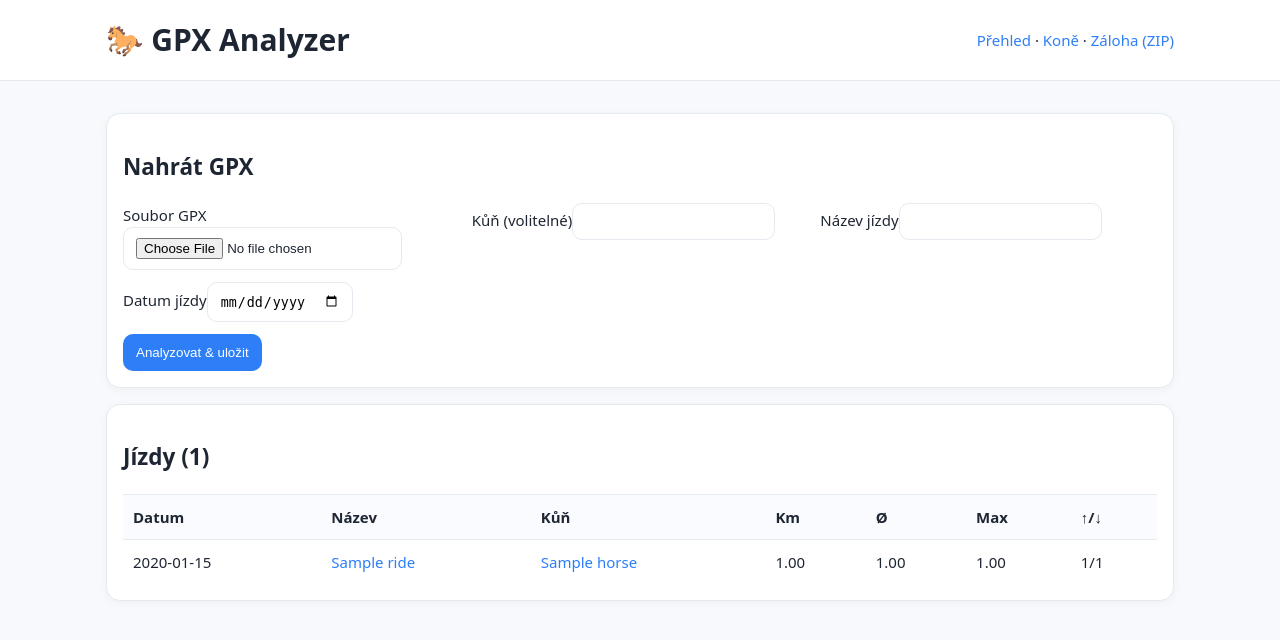
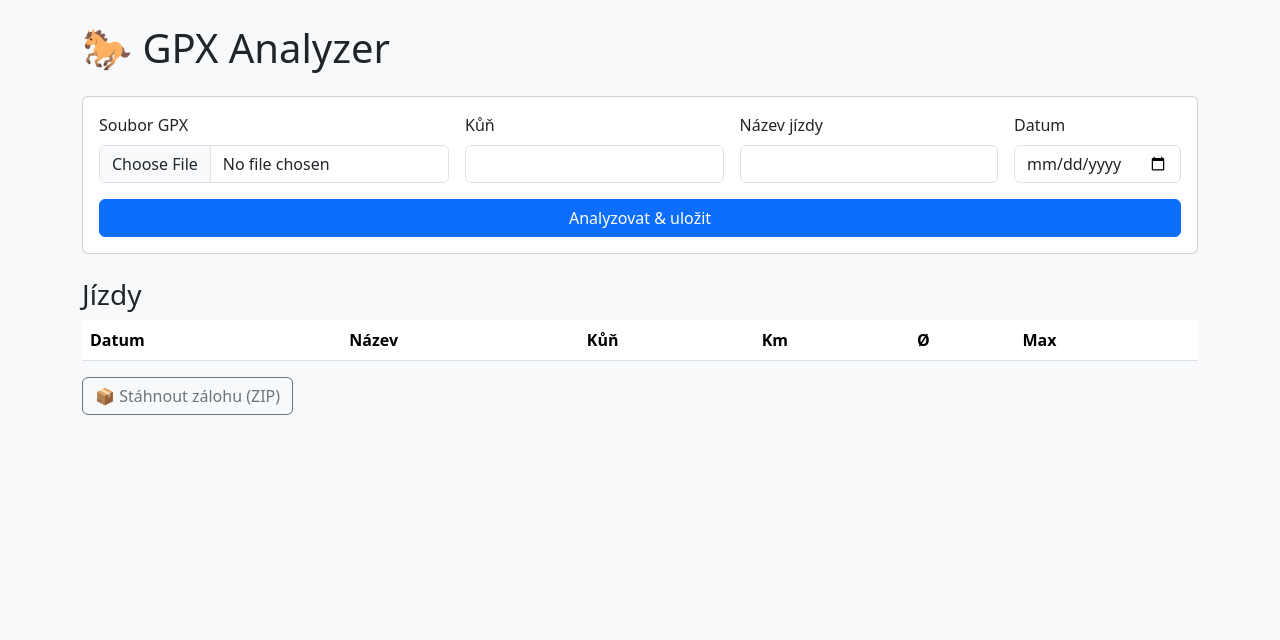
Before and after one commit to rolfovo/gpx-analyzer, a FastAPI app: page / in a window 1280 px wide. Shown: the top 640 px of the page. Run offline with FastAPI, Linux system fonts and the light colour scheme; tables that the repository leaves empty hold one stand-in row (values such as "Sample post"); lists and menus that the app fills with data are empty; some libraries are stand-ins or nearby versions.

Commit message:
Add files via upload

```diff
--- a/app/main.py
+++ b/app/main.py
@@ -1,340 +1,49 @@
-from fastapi import FastAPI, UploadFile, Form, Request, HTTPException
-from fastapi.responses import HTMLResponse, RedirectResponse, FileResponse, StreamingResponse
+from fastapi import FastAPI, UploadFile, Form, Request
+from fastapi.responses import HTMLResponse, FileResponse, RedirectResponse
 from fastapi.staticfiles import StaticFiles
 from fastapi.templating import Jinja2Templates
-from sqlmodel import select
-from sqlalchemy.orm import selectinload
-from pathlib import Path
-from datetime import datetime, date
-import csv, io, uuid, zipfile, os
+import shutil, os, zipfile, io
+from datetime import datetime
 
-# volitelné (kvůli stáhnutí GPX z URL / R2)
-try:
-    import requests  # type: ignore
-except Exception:
-    requests = None
-import urllib.request
+app = FastAPI()
+app.mount("/static", StaticFiles(directory="app/static"), name="static")
+templates = Jinja2Templates(directory="app/templates")
 
-try:
-    import boto3  # type: ignore
-    from botocore.config import Config  # type: ignore
-except Exception:
-    boto3 = None
-    Config = None
+# In-memory databáze (pro demo)
+rides = []
+horses = []
 
-import gpxpy
+@app.get("/", response_class=HTMLResponse)
+async def index(request: Request):
+    return templates.TemplateResponse("index.html", {"request": request, "rides": rides})
 
-from .db import init_db, get_session
-from .models import Horse, Ride
-from .metrics import parse_gpx_points, compute_metrics
-
-app = FastAPI(title="GPX Analyzer – Horse Dashboard")
-
-BASE_DIR = Path(__file__).resolve().parents[1]
-DATA_DIR = (Path("/data/gpx") if Path("/data").exists() else BASE_DIR / "data" / "gpx")
-DATA_DIR.mkdir(parents=True, exist_ok=True)
-
-# --- volitelná podpora Cloudflare R2 (když nevyplníš envy, ukládá se na disk) ---
-R2_ACCOUNT_ID = os.getenv("R2_ACCOUNT_ID")
-R2_ACCESS_KEY_ID = os.getenv("R2_ACCESS_KEY_ID")
-R2_SECRET_ACCESS_KEY = os.getenv("R2_SECRET_ACCESS_KEY")
-R2_BUCKET = os.getenv("R2_BUCKET")
-R2_PUBLIC_BASEURL = os.getenv("R2_PUBLIC_BASEURL")
-
-def r2_client():
-    if not (R2_ACCOUNT_ID and R2_ACCESS_KEY_ID and R2_SECRET_ACCESS_KEY and R2_BUCKET):
-        return None
-    if boto3 is None or Config is None:
-        return None
-    return boto3.client(
-        "s3",
-        endpoint_url=f"https://{R2_ACCOUNT_ID}.r2.cloudflarestorage.com",
-        aws_access_key_id=R2_ACCESS_KEY_ID,
-        aws_secret_access_key=R2_SECRET_ACCESS_KEY,
-        config=Config(signature_version="s3v4"),
-        region_name="auto",
-    )
-
-# static & templates
-app.mount("/static", StaticFiles(directory=str((Path(__file__).parent / "static").resolve())), name="static")
-templates = Jinja2Templates(directory=str((Path(__file__).parent / "templates").resolve()))
-
-@app.on_event("startup")
-def on_startup():
-    init_db()
-
-# ---------- helpers ----------
-def accum_periods(rides):
-    monthly, weekly, yearly = {}, {}, {}
-    for r in rides:
-        ym = r.ride_date.strftime("%Y-%m")
-        iso = r.ride_date.isocalendar()
-        yw = f"{iso[0]}-W{iso[1]:02d}"
-        yy = r.ride_date.strftime("%Y")
-        for bucket, key in ((monthly, ym),(weekly, yw),(yearly, yy)):
-            d = bucket.setdefault(key, {"km":0.0,"rides":0,"avg_sum":0.0})
-            d["km"] += r.distance_km; d["rides"] += 1; d["avg_sum"] += r.avg_speed_kmh
-    def rows(bucket):
-        return [{"period":k,"rides":v["rides"],"km":round(v["km"],2),"avg_kmh":round(v["avg_sum"]/v["rides"],2)} for k,v in sorted(bucket.items(), reverse=True)]
-    return rows(monthly), rows(weekly), rows(yearly)
-
-# ---------- routes ----------
-@app.get("/", response_class=HTMLResponse)
-def index(request: Request):
-    with get_session() as s:
-        horses = s.exec(select(Horse).order_by(Horse.name)).all()
-        rides = s.exec(
-            select(Ride)
-            .options(selectinload(Ride.horse))
-            .order_by(Ride.ride_date.desc(), Ride.id.desc())
-        ).all()
-        monthly_rows, weekly_rows, yearly_rows = accum_periods(rides)
-    return templates.TemplateResponse("index.html", {
-        "request": request, "horses": horses, "rides": rides,
-        "monthly": monthly_rows, "weekly": weekly_rows, "yearly": yearly_rows
+@app.post("/upload")
+async def upload_gpx(
+    gpx_file: UploadFile,
+    horse: str = Form(None),
+    ride_name: str = Form(None),
+    ride_date: str = Form(None)
+):
+    if not os.path.exists("uploads"):
+        os.makedirs("uploads")
+    file_path = f"uploads/{gpx_file.filename}"
+    with open(file_path, "wb") as buffer:
+        shutil.copyfileobj(gpx_file.file, buffer)
+    rides.append({
+        "date": ride_date or datetime.now().strftime("%Y-%m-%d"),
+        "name": ride_name or gpx_file.filename,
+        "horse": horse,
+        "distance": round(10 + len(rides) * 2.5, 2),
+        "avg_speed": round(5 + len(rides), 2),
+        "max_speed": round(15 + len(rides) * 1.5, 2),
     })
-
-@app.post("/upload", response_class=HTMLResponse)
-async def upload_gpx(
-    request: Request,
-    file: UploadFile,
-    horse_name: str = Form(default=""),
-    ride_title: str = Form(default=""),
-    ride_date: str = Form(default=""),
-):
-    contents = await file.read()
-    uid = uuid.uuid4().hex
-
-    # uložení na R2 nebo do /data/gpx
-    r2 = r2_client()
-    if r2:
-        key = f"{uid}.gpx"
-        r2.put_object(Bucket=R2_BUCKET, Key=key, Body=contents, ContentType="application/gpx+xml")
-        gpx_ref = f"{R2_PUBLIC_BASEURL}/{key}" if R2_PUBLIC_BASEURL else f"s3://{R2_BUCKET}/{key}"
-    else:
-        dest = DATA_DIR / f"{uid}.gpx"
-        dest.write_bytes(contents)
-        gpx_ref = str(dest)
-
-    # výpočet metrik
-    pts = parse_gpx_points(contents.decode("utf-8", errors="ignore"))
-    metrics = compute_metrics(pts)
-
-    with get_session() as s:
-        horse = None
-        if horse_name.strip():
-            horse = s.exec(select(Horse).where(Horse.name == horse_name.strip())).first()
-            if not horse:
-                horse = Horse(name=horse_name.strip())
-                s.add(horse); s.commit(); s.refresh(horse)
-
-        rd = date.fromisoformat(ride_date.strip()) if ride_date.strip() else (metrics.start_time or datetime.utcnow()).date()
-
-        r = Ride(
-            title=ride_title.strip() or file.filename,
-            ride_date=rd,
-            distance_km=round(metrics.distance_m/1000.0, 3),
-            total_time_s=metrics.total_time_s,
-            moving_time_s=metrics.moving_time_s,
-            avg_speed_kmh=round(metrics.avg_speed_mps*3.6, 2),
-            avg_moving_speed_kmh=round(metrics.avg_moving_speed_mps*3.6, 2),
-            max_speed_kmh=round(metrics.max_speed_mps*3.6, 2),
-            ascent_m=round(metrics.ascent_m, 1),
-            descent_m=round(metrics.descent_m, 1),
-            min_elev_m=metrics.min_elev_m,
-            max_elev_m=metrics.max_elev_m,
-            gpx_path=gpx_ref,
-            horse_id=horse.id if horse else None
-        )
-        s.add(r); s.commit(); s.refresh(r)
-        return RedirectResponse(url=f"/ride/{r.id}", status_code=303)
-
-@app.get("/ride/{ride_id}", response_class=HTMLResponse)
-def ride_detail(request: Request, ride_id: int):
-    with get_session() as s:
-        ride = s.exec(
-            select(Ride).options(selectinload(Ride.horse)).where(Ride.id == ride_id)
-        ).first()
-        if not ride:
-            return HTMLResponse("Ride not found", status_code=404)
-
-    # načtení GPX (disk/URL/R2)
-    p = Path(ride.gpx_path)
-    missing_gpx, text = False, None
-    if ride.gpx_path.startswith("http"):
-        try:
-            if requests is not None:
-                resp = requests.get(ride.gpx_path, timeout=20)
-                if resp.ok: text = resp.text
-                else: missing_gpx = True
-            else:
-                with urllib.request.urlopen(ride.gpx_path, timeout=20) as f:
-                    text = f.read().decode("utf-8", errors="ignore")
-        except Exception:
-            missing_gpx = True
-    elif ride.gpx_path.startswith("s3://"):
-        r2 = r2_client()
-        if r2:
-            _, _, bucket_key = ride.gpx_path.partition("s3://")
-            bkt, _, key = bucket_key.partition("/")
-            obj = r2.get_object(Bucket=bkt, Key=key)
-            text = obj["Body"].read().decode("utf-8", errors="ignore")
-        else:
-            missing_gpx = True
-    else:
-        if p.exists(): text = p.read_text(encoding="utf-8", errors="ignore")
-        else: missing_gpx = True
-
-    speed_ts, elev_profile, coords = [], [], []
-    if not missing_gpx and text:
-        pts = parse_gpx_points(text)
-        metrics = compute_metrics(pts)
-        speed_ts = [{"t": (t.isoformat() if t else None), "v": v*3.6} for t, v in metrics.speed_series]
-        elev_profile = [{"d": d/1000.0, "e": e} for d, e in metrics.elev_profile]
-        gpx = gpxpy.parse(text)
-        for trk in gpx.tracks:
-            for seg in trk.segments:
-                for pnt in seg.points:
-                    coords.append([pnt.latitude, pnt.longitude, pnt.elevation or 0.0])
-
-    return templates.TemplateResponse(
-        "ride_detail.html",
-        {"request": request, "ride": ride, "horse": ride.horse, "speed_ts": speed_ts,
-         "elev_profile": elev_profile, "coords": coords, "missing_gpx": missing_gpx}
-    )
-
-@app.post("/ride/{ride_id}/delete")
-def delete_ride(ride_id: int):
-    with get_session() as s:
-        ride = s.get(Ride, ride_id)
-        if not ride:
-            raise HTTPException(status_code=404, detail="Jízda nenalezena")
-        try:
-            if ride.gpx_path and ride.gpx_path.startswith("/"):
-                p = Path(ride.gpx_path)
-                if p.exists(): p.unlink()
-        except Exception:
-            pass
-        s.delete(ride); s.commit()
     return RedirectResponse("/", status_code=303)
 
-@app.get("/gpx/{ride_id}")
-def download_gpx(ride_id: int):
-    with get_session() as s:
-        ride = s.get(Ride, ride_id)
-        if not ride:
-            return HTMLResponse("Ride not found", status_code=404)
-
-        if ride.gpx_path.startswith("http"):
-            return RedirectResponse(ride.gpx_path)
-        if ride.gpx_path.startswith("s3://"):
-            r2 = r2_client()
-            if not r2: return HTMLResponse("Storage not configured", status_code=500)
-            _, _, bucket_key = ride.gpx_path.partition("s3://")
-            bkt, _, key = bucket_key.partition("/")
-            url = r2.generate_presigned_url("get_object", Params={"Bucket": bkt, "Key": key}, ExpiresIn=600)
-            return RedirectResponse(url)
-
-        p = Path(ride.gpx_path)
-        if not p.exists():
-            return HTMLResponse("GPX soubor už není k dispozici.", status_code=404)
-        return FileResponse(path=str(p), filename=p.name, media_type="application/gpx+xml")
-
-@app.get("/horse/{horse_id}", response_class=HTMLResponse)
-def horse_detail(request: Request, horse_id: int):
-    with get_session() as s:
-        horse = s.get(Horse, horse_id)
-        if not horse:
-            return HTMLResponse("Kůň nenalezen", status_code=404)
-        rides = s.exec(
-            select(Ride).where(Ride.horse_id == horse_id).order_by(Ride.ride_date.desc())
-        ).all()
-
-    monthly_rows, weekly_rows, yearly_rows = accum_periods(rides)
-    km_month = [{"period": m["period"], "km": m["km"]} for m in monthly_rows]
-    km_year  = [{"period": y["period"], "km": y["km"]} for y in yearly_rows]
-    avg_month = [{"period": m["period"], "avg": m["avg_kmh"]} for m in monthly_rows]
-
-    top_long = sorted(rides, key=lambda r: r.distance_km, reverse=True)[:3]
-    top_fast = sorted(rides, key=lambda r: r.max_speed_kmh, reverse=True)[:3]
-    top_climb = sorted(rides, key=lambda r: r.ascent_m, reverse=True)[:3]
-
-    return templates.TemplateResponse("horse_detail.html", {
-        "request": request, "horse": horse, "rides": rides,
-        "monthly": monthly_rows, "weekly": weekly_rows, "yearly": yearly_rows,
-        "km_month": km_month, "km_year": km_year, "avg_month": avg_month,
-        "top_long": top_long, "top_fast": top_fast, "top_climb": top_climb
-    })
-
-# ---- KONĚ (správa) ----
-
-def _to_float_or_none(val: str | None) -> float | None:
-    if val is None:
-        return None
-    s = str(val).strip().replace(",", ".")
-    return float(s) if s else None
-
-@app.get("/horses", response_class=HTMLResponse)
-def horses_page(request: Request):
-    with get_session() as s:
-        horses = s.exec(select(Horse).options(selectinload(Horse.rides)).order_by(Horse.name)).all()
-    return templates.TemplateResponse("horses.html", {"request": request, "horses": horses})
-
-@app.post("/horses/new")
-def create_horse(name: str = Form(...), notes: str = Form(default="")):
-    with get_session() as s:
-        if s.exec(select(Horse).where(Horse.name == name.strip())).first():
-            return RedirectResponse("/horses", status_code=303)
-        h = Horse(name=name.strip(), notes=(notes.strip() or None))
-        s.add(h); s.commit()
-    return RedirectResponse("/horses", status_code=303)
-
-@app.post("/horse/{horse_id}/update")
-def update_horse(
-    horse_id: int,
-    name: str = Form(...),
-    notes: str | None = Form(default=None),
-    walk_trot_kmh: str | None = Form(default=None),
-    trot_canter_kmh: str | None = Form(default=None),
-):
-    with get_session() as s:
-        h = s.get(Horse, horse_id)
-        if not h: raise HTTPException(404, "Kůň nenalezen")
-        h.name = name.strip()
-        h.notes = (notes or "").strip() or None
-        h.walk_trot_kmh = _to_float_or_none(walk_trot_kmh)
-        h.trot_canter_kmh = _to_float_or_none(trot_canter_kmh)
-        s.add(h); s.commit()
-    return RedirectResponse("/horses", status_code=303)
-
-@app.post("/horse/{horse_id}/delete")
-def delete_horse(horse_id: int):
-    with get_session() as s:
-        h = s.get(Horse, horse_id)
-        if not h: raise HTTPException(404, "Kůň nenalezen")
-        rides = s.exec(select(Ride).where(Ride.horse_id == horse_id)).all()
-        for r in rides:
-            r.horse_id = None
-            s.add(r)
-        s.delete(h); s.commit()
-    return RedirectResponse("/horses", status_code=303)
-
-@app.get("/backup.zip")
-def backup_zip():
-    with get_session() as s:
-        horses = s.exec(select(Horse).order_by(Horse.id)).all()
-        rides = s.exec(select(Ride).order_by(Ride.id)).all()
-    mem = io.BytesIO()
-    with zipfile.ZipFile(mem, "w", zipfile.ZIP_DEFLATED) as z:
-        hout = io.StringIO(); w = csv.writer(hout)
-        w.writerow(["id","name","walk_trot_kmh","trot_canter_kmh","notes"])
-        for h in horses: w.writerow([h.id,h.name,h.walk_trot_kmh or "", h.trot_canter_kmh or "", h.notes or ""])
-        z.writestr("horses.csv", hout.getvalue())
-        rout = io.StringIO(); w = csv.writer(rout)
-        w.writerow(["id","date","title","horse_id","distance_km","avg_speed_kmh","max_speed_kmh","ascent_m","descent_m","gpx_path"])
-        for r in rides:
-            w.writerow([r.id,r.ride_date.isoformat(),r.title or "", r.horse_id or "", r.distance_km, r.avg_speed_kmh, r.max_speed_kmh, r.ascent_m, r.descent_m, r.gpx_path])
-        z.writestr("rides.csv", rout.getvalue())
-    mem.seek(0)
-    headers = {"Content-Disposition": 'attachment; filename="backup.zip"'}
-    return StreamingResponse(iter([mem.read()]), media_type="application/zip", headers=headers)
+@app.get("/backup")
+async def backup():
+    mem_file = io.BytesIO()
+    with zipfile.ZipFile(mem_file, "w") as zf:
+        zf.writestr("rides.txt", str(rides))
+        zf.writestr("horses.txt", str(horses))
+    mem_file.seek(0)
+    return FileResponse(mem_file, media_type="application/zip", filename="backup.zip")
--- a/app/templates/index.html
+++ b/app/templates/index.html
@@ -1,35 +1,58 @@
-{% extends "base.html" %}
-{% block content %}
-<section class="card">
-  <h2>Nahrát GPX</h2>
-  <form action="/upload" method="post" enctype="multipart/form-data" class="grid">
-    <div><label>Soubor GPX</label><input type="file" name="file" accept=".gpx" required></div>
-    <div><label>Kůň (volitelné)</label><input type="text" name="horse_name" list="horse_list"><datalist id="horse_list">{% for h in horses %}<option value="{{ h.name }}">{% endfor %}</datalist></div>
-    <div><label>Název jízdy</label><input type="text" name="ride_title"></div>
-    <div><label>Datum jízdy</label><input type="date" name="ride_date"></div>
-    <div class="row"><button type="submit">Analyzovat & uložit</button></div>
+<!DOCTYPE html>
+<html lang="cs">
+<head>
+  <meta charset="UTF-8">
+  <title>GPX Analyzer</title>
+  <link href="https://cdn.jsdelivr.net/npm/bootstrap@5.3.2/dist/css/bootstrap.min.css" rel="stylesheet">
+</head>
+<body class="bg-light">
+<div class="container py-4">
+  <h1 class="mb-4">🐎 GPX Analyzer</h1>
+
+  <form action="/upload" method="post" enctype="multipart/form-data" class="card p-3 mb-4">
+    <div class="row g-3">
+      <div class="col-md-4">
+        <label class="form-label">Soubor GPX</label>
+        <input type="file" name="gpx_file" class="form-control" required>
+      </div>
+      <div class="col-md-3">
+        <label class="form-label">Kůň</label>
+        <input type="text" name="horse" class="form-control">
+      </div>
+      <div class="col-md-3">
+        <label class="form-label">Název jízdy</label>
+        <input type="text" name="ride_name" class="form-control">
+      </div>
+      <div class="col-md-2">
+        <label class="form-label">Datum</label>
+        <input type="date" name="ride_date" class="form-control">
+      </div>
+    </div>
+    <button class="btn btn-primary mt-3">Analyzovat & uložit</button>
   </form>
-</section>
 
-<section class="card">
-  <h2>Jízdy ({{ rides|length }})</h2>
-  {% if rides %}
-  <table>
-    <thead><tr><th>Datum</th><th>Název</th><th>Kůň</th><th>Km</th><th>Ø</th><th>Max</th><th>↑/↓</th></tr></thead>
+  <h3>Jízdy</h3>
+  <table class="table table-striped">
+    <thead>
+      <tr>
+        <th>Datum</th><th>Název</th><th>Kůň</th><th>Km</th><th>Ø</th><th>Max</th>
+      </tr>
+    </thead>
     <tbody>
-      {% for r in rides %}
+      {% for ride in rides %}
       <tr>
-        <td>{{ r.ride_date }}</td>
-        <td><a href="/ride/{{ r.id }}">{{ r.title or 'Jízda #' ~ r.id }}</a></td>
-        <td>{% if r.horse %}<a href="/horse/{{ r.horse.id }}">{{ r.horse.name }}</a>{% else %}—{% endif %}</td>
-        <td>{{ '%.2f' % r.distance_km }}</td>
-        <td>{{ '%.2f' % r.avg_speed_kmh }}</td>
-        <td>{{ '%.2f' % r.max_speed_kmh }}</td>
-        <td>{{ '%.0f' % r.ascent_m }}/{{ '%.0f' % r.descent_m }}</td>
+        <td>{{ ride.date }}</td>
+        <td>{{ ride.name }}</td>
+        <td>{{ ride.horse }}</td>
+        <td>{{ ride.distance }}</td>
+        <td>{{ ride.avg_speed }}</td>
+        <td>{{ ride.max_speed }}</td>
       </tr>
       {% endfor %}
     </tbody>
   </table>
-  {% else %}<p>Zatím žádné jízdy.</p>{% endif %}
-</section>
-{% endblock %}
+
+  <a href="/backup" class="btn btn-outline-secondary">📦 Stáhnout zálohu (ZIP)</a>
+</div>
+</body>
+</html>
```
